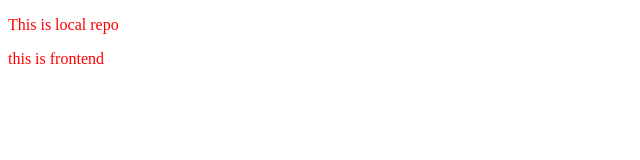
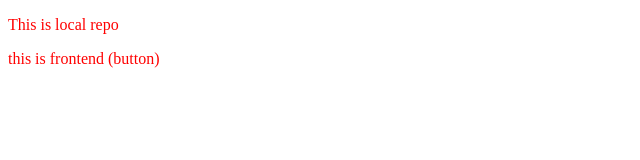
Before and after one commit to vikasbelakeri18-sys/localrepo, a plain HTML site: page index.html in a window 1280 px wide. Shown: the full height of the page, 0-640 px from the left. Drawn offline with Linux system fonts and the light colour scheme.

```diff
--- a/index.html
+++ b/index.html
@@ -8,6 +8,6 @@
 </head>
 <body>
     <p>This is local repo </p>
-    <p> this is frontend</p>
+    <p> this is frontend (button) </p>
 </body>
 </html>
```
